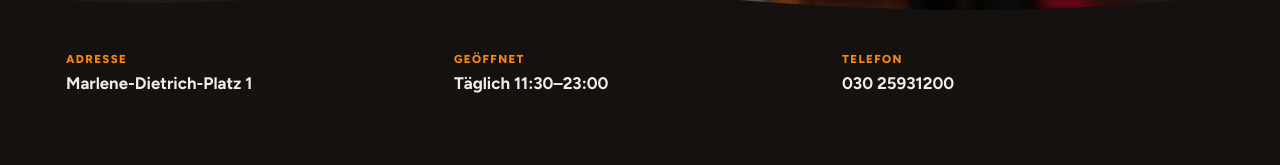
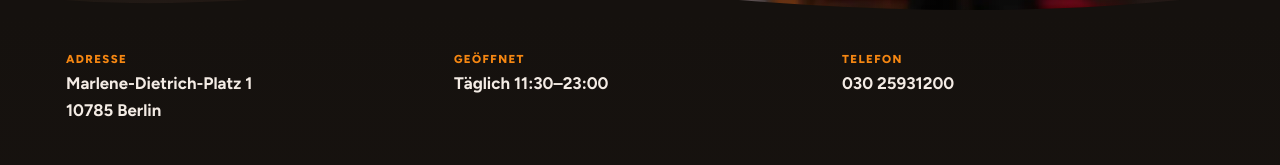
Before and after one commit to nguyenthanhson1709-collab/vietbowlmitte, a plain HTML site: page index.html in a window 1280 px wide. Shown: the part 784-949 px from the top of the page. Drawn offline with Linux system fonts and the light colour scheme; animation ran at ten frames a second; a web font is replaced by a local one.

Commit message:
Adresse: PLZ und Ort ergänzt
Co-Authored-By: Claude Opus 5.5 <noreply@anthropic.com>
Claude-Session: https://claude.ai/code/session_01UTAHK54hWYVYi3dmJrCAjN

```diff
--- a/index.html
+++ b/index.html
@@ -462,7 +462,7 @@ footer .sign { font-family: var(--f-hand); font-size: 1.7rem; color: var(--on-he
 <!-- FACTS -->
 <section class="facts" aria-label="Auf einen Blick">
   <div class="wrap">
-    <div class="fact"><small>Adresse</small><strong>Marlene-Dietrich-Platz 1</strong></div>
+    <div class="fact"><small>Adresse</small><strong>Marlene-Dietrich-Platz 1<br>10785 Berlin</strong></div>
     <div class="fact"><small>Geöffnet</small><strong>Täglich 11:30–23:00</strong></div>
     <div class="fact"><small>Telefon</small><strong>030 25931200</strong></div>
   </div>
```
